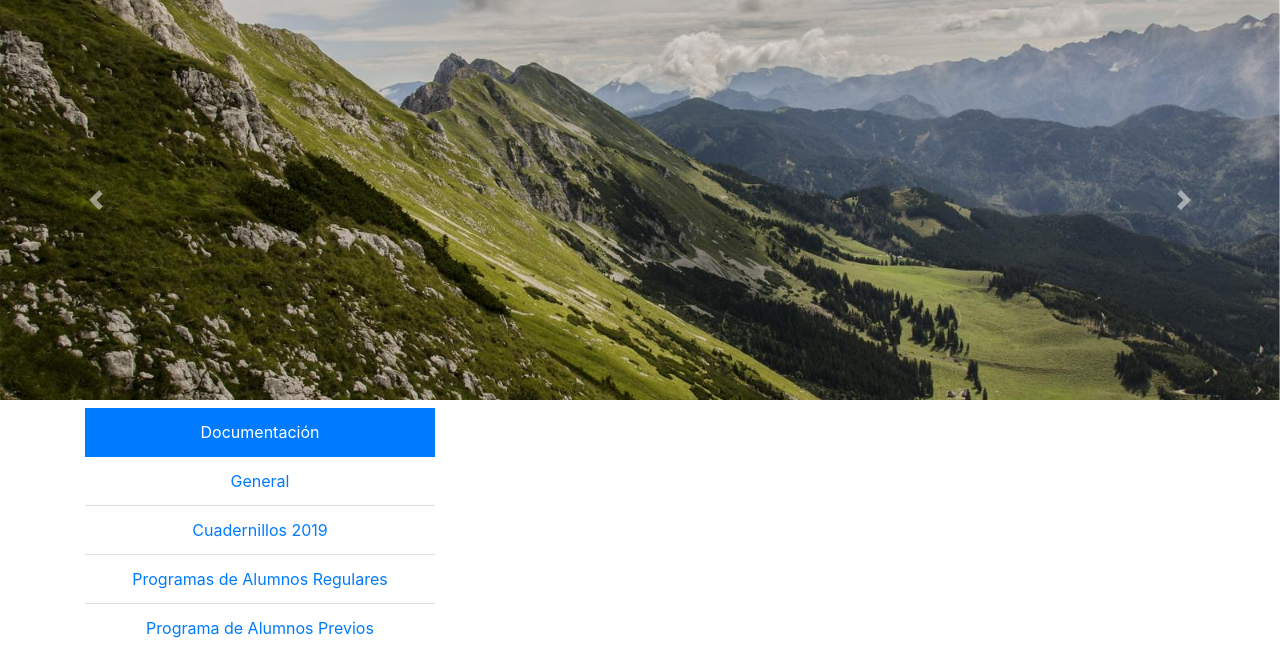
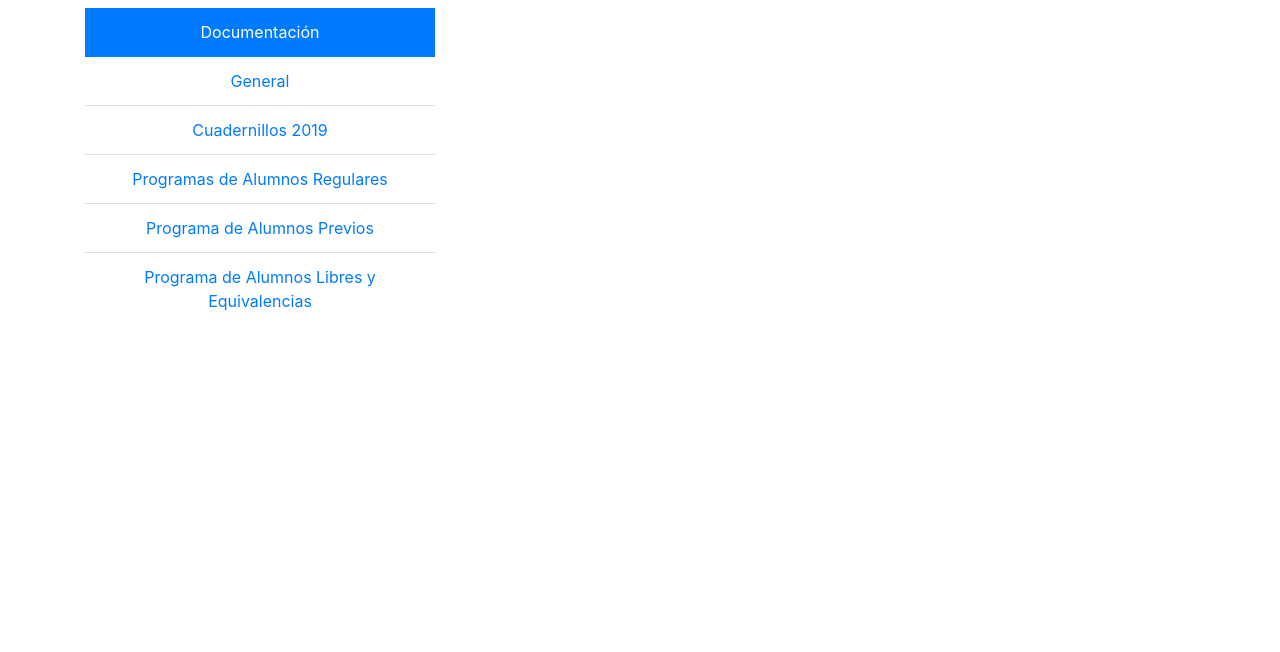
Before and after one commit to pangolp/epet20, a Django app: page / in a window 1280 px wide. Shown: the part 56-708 px from the top of the page. Run offline with Django 3.2, Linux system fonts and the light colour scheme; parts of the project's set-up code (start-up, migrations or seed data) failed here and were passed over; some libraries are stand-ins or nearby versions.

Commit message:
Cambios generales de diseño y agregando urls de las aplicaciones

```diff
--- a/apps/core/templates/index.html
+++ b/apps/core/templates/index.html
@@ -1,27 +1,6 @@
 {% extends 'base.html' %}
 {% load static %}
 {% block content %}
-	<div id="carouselExampleControls" class="carousel slide" data-ride="carousel">
-		<div class="carousel-inner">
-			<div class="carousel-item active">
-				<img src="{% static 'img/imagen_1.jpg' %}" class="d-block w-100" alt="">
-			</div>
-			<div class="carousel-item">
-				<img src="{% static 'img/imagen_2.jpg' %}" class="d-block w-100" alt="">
-			</div>
-			<div class="carousel-item">
-				<img src="{% static 'img/imagen_3.jpg' %}" class="d-block w-100" alt="">
-			</div>
-		</div>
-		<a class="carousel-control-prev" href="#carouselExampleControls" role="button" data-slide="prev">
-			<span class="carousel-control-prev-icon" aria-hidden="true"></span>
-			<span class="sr-only">Previous</span>
-		</a>
-		<a class="carousel-control-next" href="#carouselExampleControls" role="button" data-slide="next">
-			<span class="carousel-control-next-icon" aria-hidden="true"></span>
-			<span class="sr-only">Next</span>
-		</a>
-	</div>
 	<div class="container">
 		<div class="row mt-2">
 			<div class="col-lg-4">
--- a/epet20/urls.py
+++ b/epet20/urls.py
@@ -7,4 +7,5 @@ urlpatterns = [
     path('admin/', admin.site.urls),
     path('', include('apps.core.urls')),
     path('asesoria/', include('apps.asesoria.urls')),
+    path('secretaria/', include('apps.secretaria.urls')),
 ] + static(settings.MEDIA_URL, document_root=settings.MEDIA_ROOT)
--- /dev/null
+++ b/static/css/style.css
@@ -0,0 +1,4 @@
+.no-padding-margin {
+	padding: 0;
+	margin: 0;
+}
--- a/templates/base.html
+++ b/templates/base.html
@@ -7,6 +7,7 @@
     <link rel="icon" href="{% static 'img/favicon.png' %}" type="image/x-icon">
 	<link rel="shortcut icon" href="{% static 'img/favicon.png' %}" type="image/x-icon">
 	<link rel="stylesheet" href="{% static 'css/bootstrap.min.css' %}">
+	<link rel="stylesheet" href="{% static 'css/style.css' %}">
 	<title>{% block titulo %}{% endblock titulo %}</title>
 </head>
 <body>
@@ -78,10 +79,9 @@
 							<i class="fas fa-id-card-alt"></i> Secretaria
 						</a>
 						<div class="dropdown-menu" aria-labelledby="navbarDropdown">
-							<a class="dropdown-item" href="#">Action</a>
-							<a class="dropdown-item" href="#">Another action</a>
-							<div class="dropdown-divider"></div>
-							<a class="dropdown-item" href="#">Something else here</a>
+							<a class="dropdown-item" href="{% url 'secretaria:novedades' %}">Novedades</a>
+							<a class="dropdown-item" href="{% url 'secretaria:materia_listado' %}">Materias</a>
+							<a class="dropdown-item" href="{% url 'secretaria:mesa_examen_listado_alumnos' %}">Mesa de examen</a>
 						</div>
 					</li>
 					<li class="nav-item dropdown">
```
